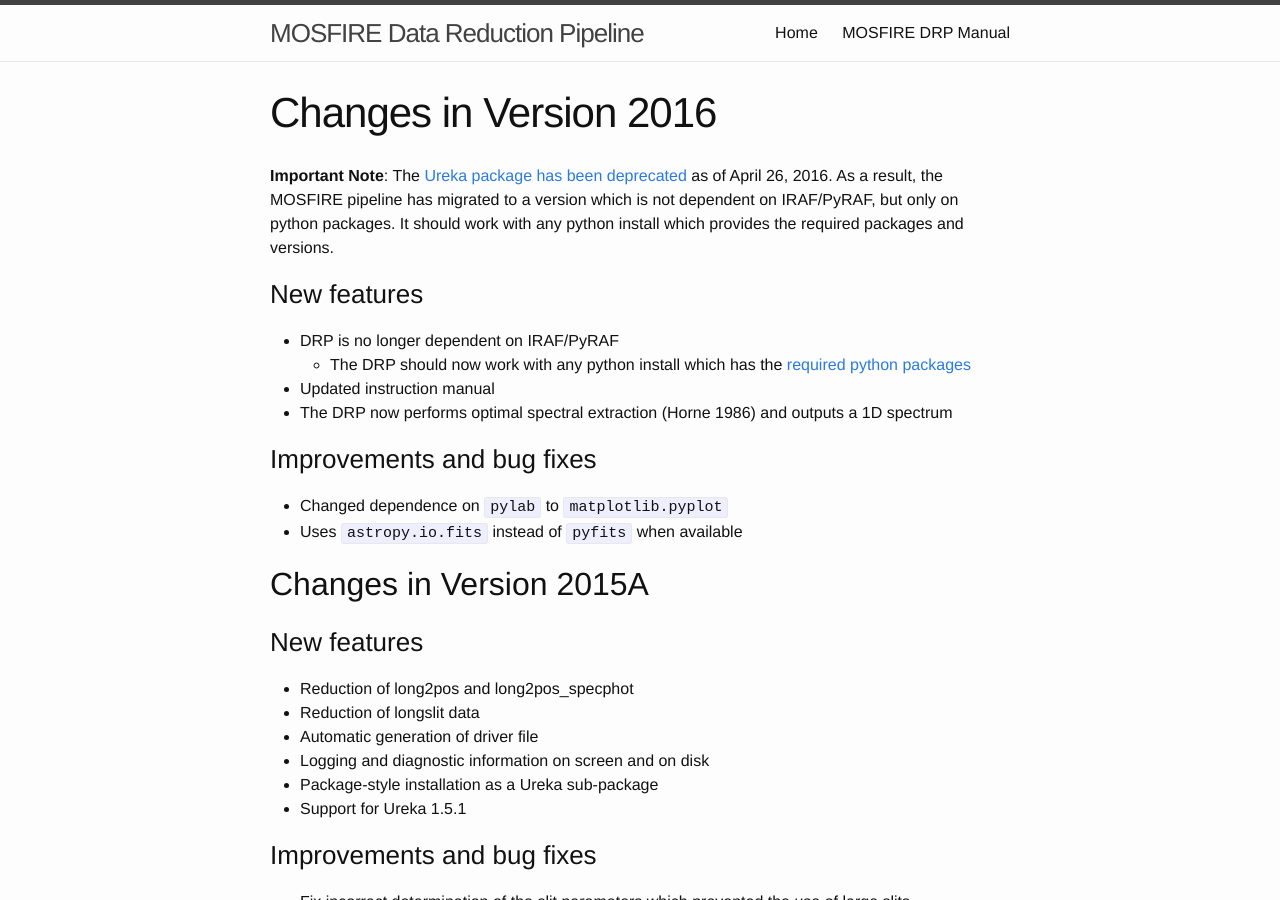
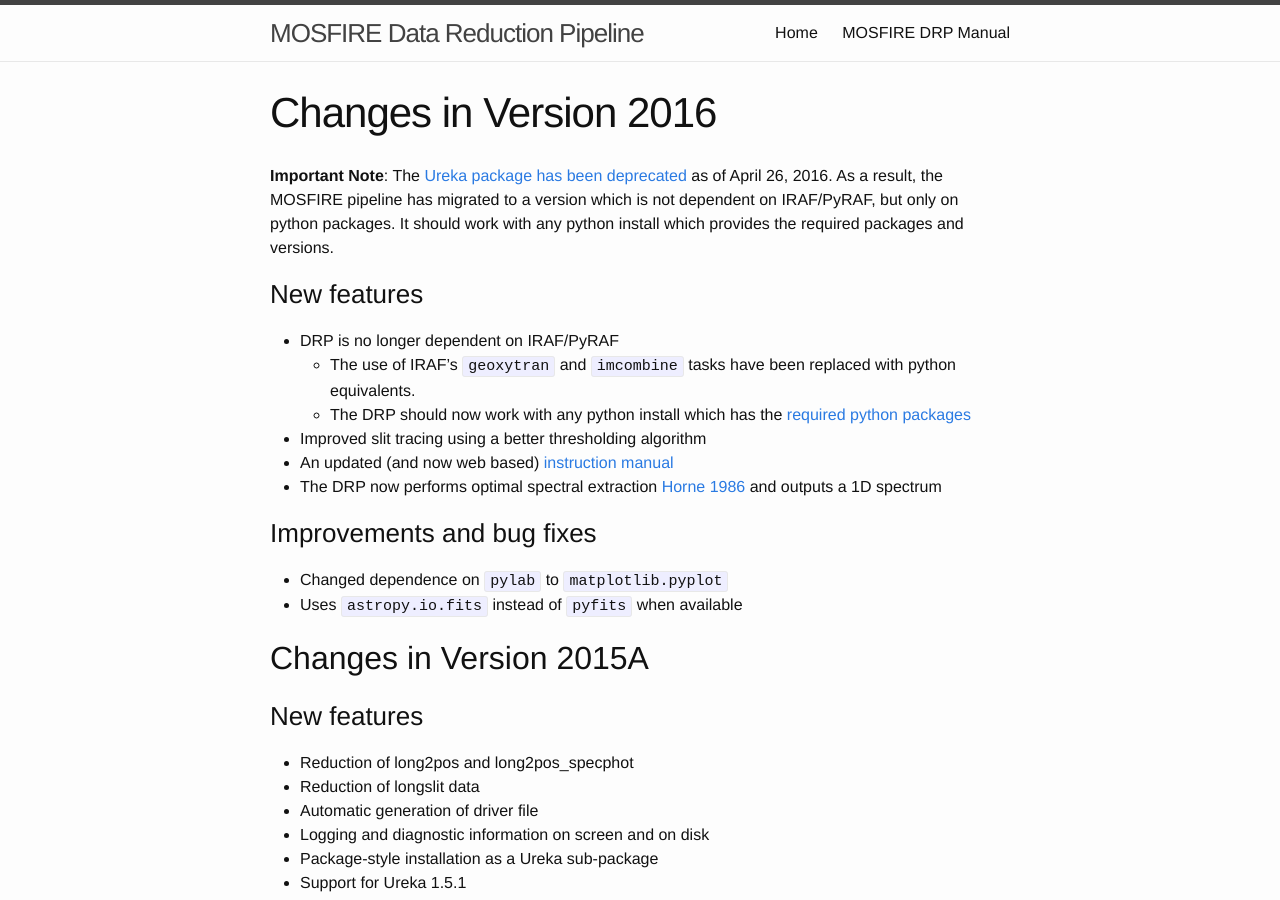
Before and after one commit to Keck-DataReductionPipelines/MosfireDRP, a Jekyll site: the page built from _manual/01changes.md, in a window 1280 px wide and 900 px high. Built offline with Jekyll 4.4.1, drawn with Linux system fonts in a browser that asks for light colours.

Commit message:
Updates to change log

```diff
--- a/_manual/01changes.md
+++ b/_manual/01changes.md
@@ -9,14 +9,21 @@
 ### New features
 
 * DRP is no longer dependent on IRAF/PyRAF
+    * The use of IRAF's `geoxytran` and `imcombine` tasks have been replaced with python equivalents.
     * The DRP should now work with any python install which has the [required python packages](/manual/installing#Requirements)
-* Updated instruction manual
-* The DRP now performs optimal spectral extraction (Horne 1986) and outputs a 1D spectrum
+* Improved slit tracing using a better thresholding algorithm
+* An updated (and now web based) [instruction manual](http://keck-datareductionpipelines.github.io/MosfireDRP/)
+* The DRP now performs optimal spectral extraction [Horne 1986](http://adsabs.harvard.edu/abs/1986PASP...98..609H) and outputs a 1D spectrum
 
 ### Improvements and bug fixes
 
 * Changed dependence on `pylab` to `matplotlib.pyplot`
 * Uses `astropy.io.fits` instead of `pyfits` when available
+
+
+
+
+
 
 ## Changes in Version 2015A
 
```
